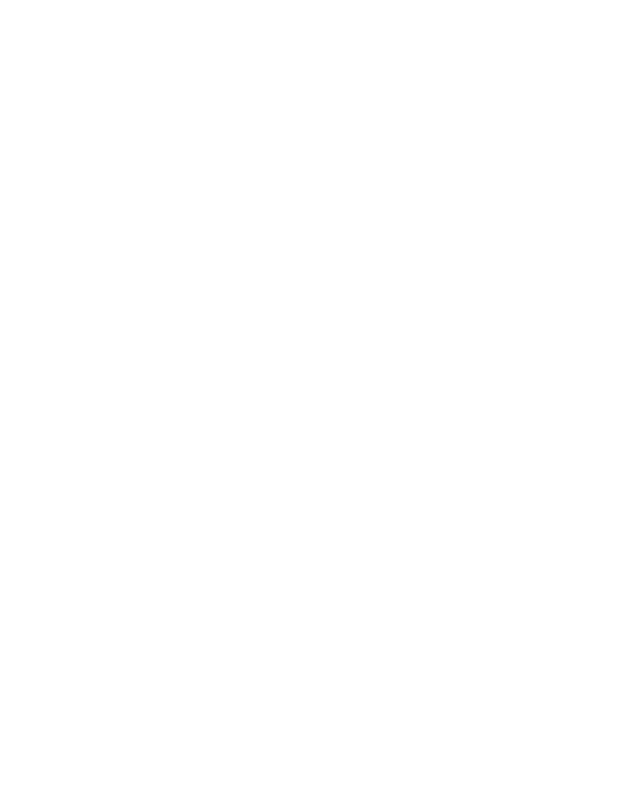
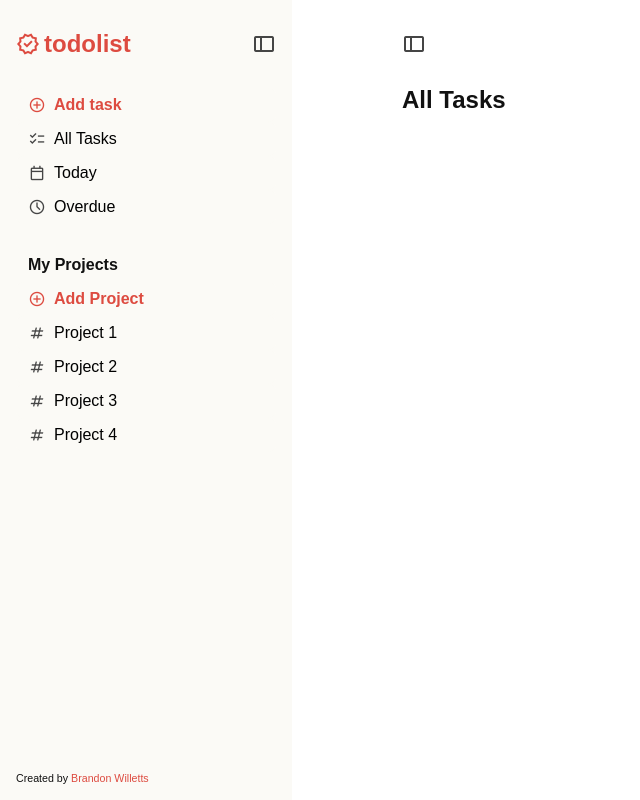
Before and after one commit to brandonwilletts/todo-list, a website built with webpack: page src/index.html in a window 1280 px wide. Shown: the whole page, without its empty margins (0-640 px from the left). Built offline with nearby package versions, Linux system fonts and the light colour scheme.

Commit message:
Basic HTML and CSS outline / styling

```diff
--- a/src/index.html
+++ b/src/index.html
@@ -3,9 +3,72 @@
 <head>
     <meta charset="UTF-8">
     <meta name="viewport" content="width=device-width, initial-scale=1.0">
-    <title>Todo List</title>
+    <link rel="stylesheet" href="https://fonts.googleapis.com/css2?family=Material+Symbols+Outlined:opsz,wght,FILL,GRAD@24,400,0,0" />
+    <title>todolist</title>
 </head>
 <body>
-
+    <div class="container">
+        <div id="sidebar">
+            <div class="sidebar-header">
+                <div class="logo">
+                    <span class="material-symbols-outlined md-24">verified</span>
+                    <h1>todolist</h1>
+                </div>
+                <span class="material-symbols-outlined md-24">thumbnail_bar</span>
+            </div>
+            <div class="sidebar-body">
+                <div class="tasks-container">
+                    <button class="btn-add" id="#add-task">
+                        <span class="material-symbols-outlined md-18">add_circle</span>
+                        Add task
+                    </button>
+                    <button class="btn-sidebar">
+                        <span class="material-symbols-outlined md-18">checklist</span>
+                        All Tasks
+                    </button>
+                    <button class="btn-sidebar">
+                        <span class="material-symbols-outlined md-18">calendar_today</span>
+                        Today
+                    </button>
+                    <button class="btn-sidebar">
+                        <span class="material-symbols-outlined md-18">schedule</span>
+                        Overdue
+                    </button>
+                </div>
+                <div class="tasks-container">
+                    <span class="task-heading">My Projects</span>
+                    <button class="btn-add" id="#add-project">
+                        <span class="material-symbols-outlined md-18">add_circle</span>
+                        Add Project
+                    </button>
+                    <button class="btn-sidebar">
+                        <span class="material-symbols-outlined md-18">tag</span>
+                        Project 1
+                    </button>
+                    <button class="btn-sidebar">
+                        <span class="material-symbols-outlined md-18">tag</span>
+                        Project 2
+                    </button>
+                    <button class="btn-sidebar">
+                        <span class="material-symbols-outlined md-18">tag</span>
+                        Project 3
+                    </button>
+                    <button class="btn-sidebar">
+                        <span class="material-symbols-outlined md-18">tag</span>
+                        Project 4
+                    </button>
+                </div>
+            </div>
+            <div class="sidebar-footer">
+                Created by <a href="https://github.com/brandonwilletts" target="_blank">Brandon Willetts</a>
+            </div>
+        </div>
+        <div id="main">
+            <div id="content">
+                <span class="material-symbols-outlined md-24">thumbnail_bar</span>
+                <h2>All Tasks</h2>
+            </div>
+        </div>
+    </div>
 </body>
 </html>
--- a/src/style.css
+++ b/src/style.css
@@ -0,0 +1,168 @@
+:root {
+    font-family: Arial, Helvetica, sans-serif;
+    color: var(--text);
+    --sidebar-width: 260px;
+    --sidebar-bgcolor: #fbfaf6;
+    --main-bgcolor: white;
+    --red: #dd4b40;
+    --text: #111111;
+    --icon: #454545;
+    --btn-sidebar-hover: rgb(248,233,227, 0.4);
+    --btn-sidebar-focus: rgb(248,233,227, 1);
+}
+
+.material-symbols-outlined {
+    color: var(--icon)
+}
+
+.material-symbols-outlined.md-18 {
+    font-size: 18px;
+}
+
+.material-symbols-outlined.md-24 {
+    font-size: 24px;
+}
+
+h1, h2, h3, h4, h5, h6 {
+    margin: 0;
+    padding: 0;
+    line-height: 1;
+}
+
+p {
+    margin: 0;
+    padding: 0;
+    line-height: 1.5;
+}
+
+a {
+    text-decoration: none;
+    color: var(--red);
+}
+
+a:hover {
+    font-weight: bold;
+}
+
+body {
+    padding: 0;
+    margin: 0;
+}
+
+.container {
+    display: grid;
+    grid-template-columns: auto 1fr;
+    grid-template-rows: 1fr;
+    min-height: 100vh;
+}
+
+/* Sidebar */
+
+#sidebar {
+    display: grid;
+    grid-template-columns: 1fr;
+    grid-template-rows: auto 1fr auto;
+    gap: 32px;
+    width: var(--sidebar-width);
+    overflow-y: auto;
+    scrollbar-width: none;
+    background-color: var(--sidebar-bgcolor);
+    padding: 32px 16px 16px 16px;
+}
+
+.sidebar-header {
+    display: flex;
+    justify-content: space-between;
+}
+
+.logo {
+    display: flex;
+    flex-direction: row;
+    gap: 4px;
+}
+
+.logo .material-symbols-outlined {
+    color: var(--red);
+}
+
+.sidebar-header h1 {
+    color: var(--red);
+    font-size: 24px;
+    font-weight: 600;
+}
+
+.tasks-container {
+    display: flex;
+    flex-direction: column;
+}
+
+.sidebar-body {
+    display: flex;
+    flex-direction: column;
+    gap: 24px;
+    font-size: 12pt;
+}
+
+.btn-add {
+    color: var(--red);
+    font-weight: 600;
+}
+
+.btn-add .material-symbols-outlined {
+    color: var(--red);
+}
+
+.task-heading {
+    padding: 8px 12px;
+    font-size: 12pt;
+    font-weight: 600;
+}
+
+.btn-add,
+.btn-sidebar {
+    display: flex;
+    flex-direction: row;
+    align-items: center;
+    justify-content: left;
+    padding: 8px 12px;
+    background-color: var(--sidebar-bgcolor);
+    border-radius: 8px;
+    border: none;
+    font-size: 12pt;
+    gap: 8px;
+}
+
+.btn-sidebar:hover,
+.btn-add:hover {
+    background-color: var(--btn-sidebar-hover);
+    cursor: pointer;
+}
+
+.btn-sidebar:focus {
+    background-color: var(--btn-sidebar-focus);
+    color: var(--red);
+}
+
+.btn-sidebar:focus .material-symbols-outlined {
+    color: var(--red);
+}
+
+.sidebar-footer {
+    font-size: 8pt;
+}
+
+/* Main */
+
+#main {
+    display: flex;
+    justify-content: center;
+    background-color: var(--main-bgcolor);
+    padding: 32px 16px 16px 16px;
+}
+
+#content {
+    display: flex;
+    flex-direction: column;
+    gap: 32px;
+    width: clamp(200px, 100%, 768px);
+}
```
